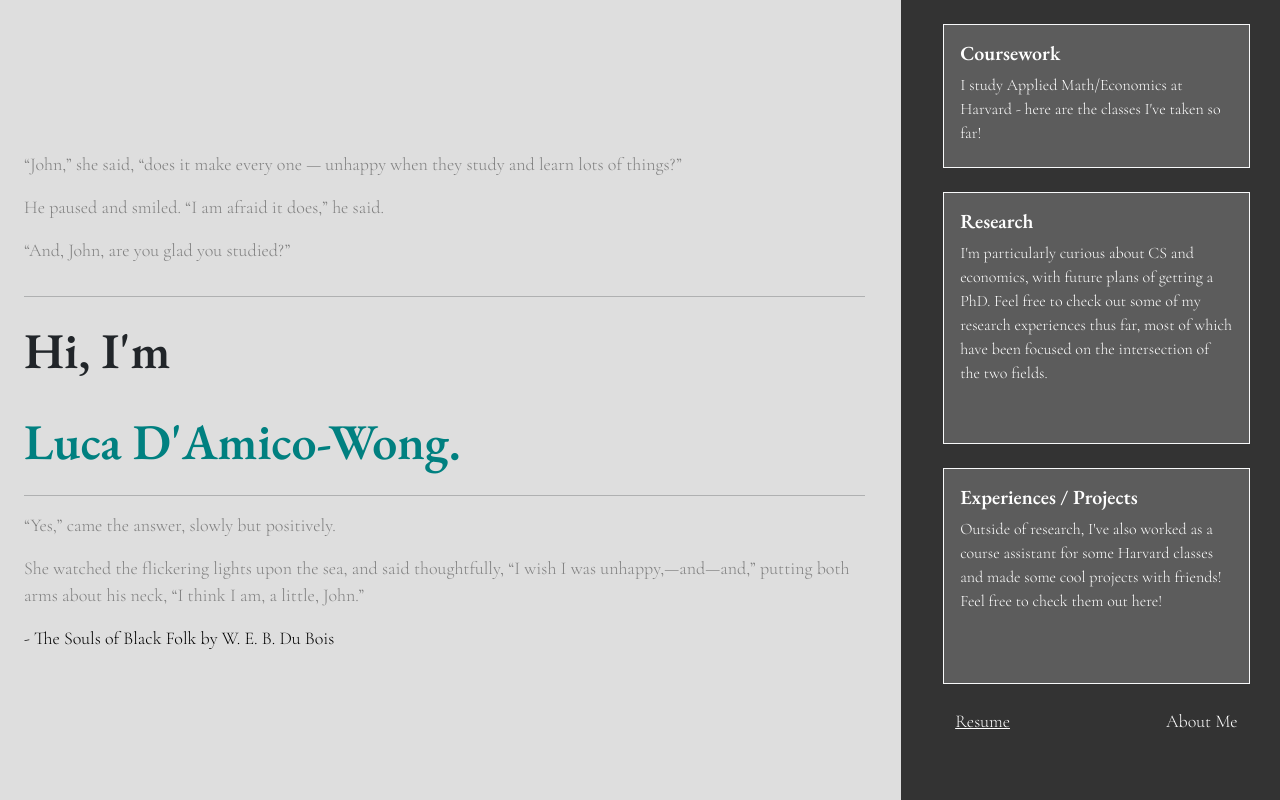
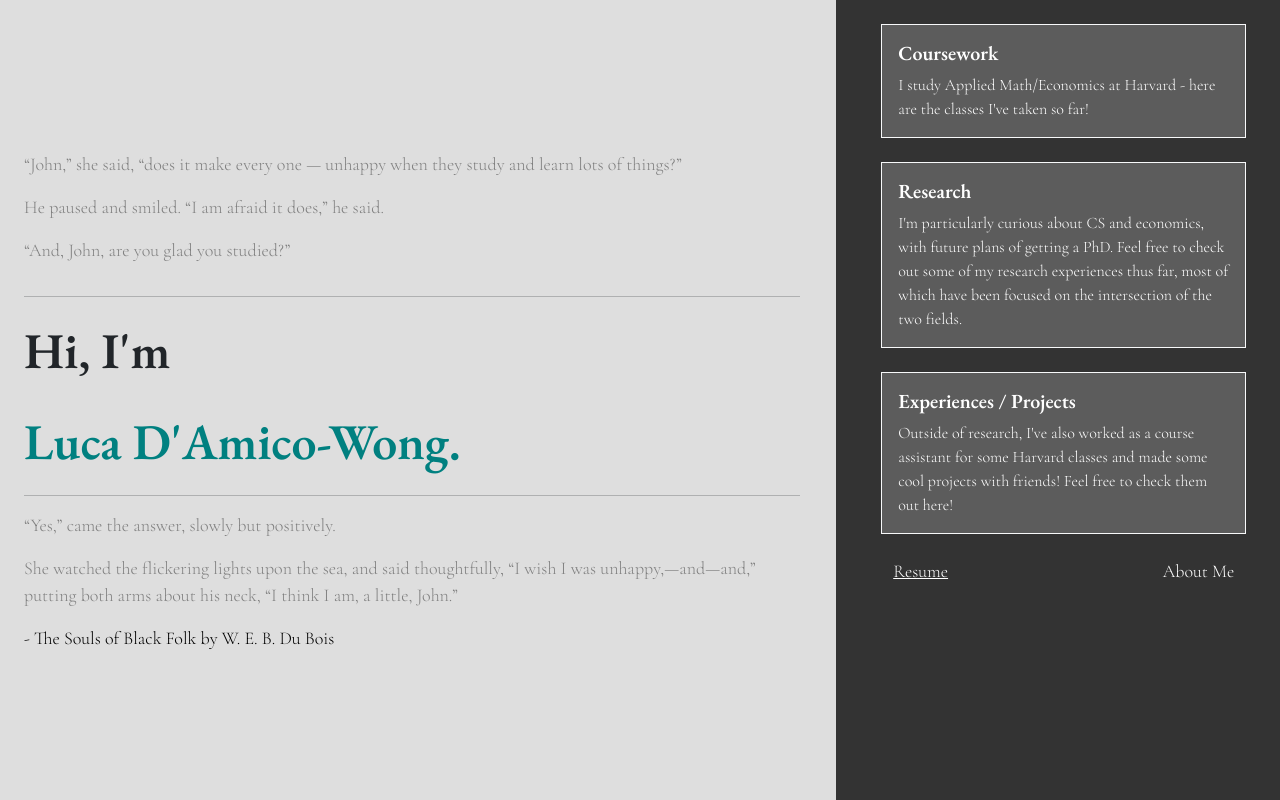
Before and after one commit to lucadwong/lucadwong.github.io, a plain HTML site: page index.html in a window 1280 px wide. Drawn offline with nearby package versions, Linux system fonts and the light colour scheme.

Commit message:
minor fix

```diff
--- a/index.html
+++ b/index.html
@@ -25,7 +25,7 @@
     <body style="overflow-y: hidden; overflow-x: hidden; background-color: white; vertical-align: middle;">
         <div id="home">
             <div class="row" style="height: 100%">
-                <div class="col-6" style="height: 100%; width: 70%; background-color: #dedede; overflow-y: scroll">
+                <div class="col-6" style="height: 100%; width: 65%; background-color: #dedede; overflow-y: scroll">
                     <div class="container">
                         <div class="row" style="height: 35%;">
                             <div style="position: relative">
@@ -52,10 +52,10 @@
                         </div>
                     </div>
                 </div>
-                <div class="col-6" style="height: 100%; width: 30%; background-color: rgba(0, 0, 0, 0.8); overflow-y:scroll">
+                <div class="col-6" style="height: 100%; width: 35%; background-color: rgba(0, 0, 0, 0.8); overflow-y:scroll">
                     <div class="container-fluid" style="width: 90%; height: 90%" id="home">
                         <br/>
-                        <div class="row card border-light grow rounded-0" style="height: 20%" onclick="section('coursework');type('coursework')">
+                        <div class="row card border-light grow rounded-0" onclick="section('coursework');type('coursework')">
                             <div class="card-body">
                                 <h5 class="card-title">Coursework</h5>
                                 <p class="card-text"> I study Applied Math/Economics at Harvard - here are the classes I've taken so far!
@@ -63,14 +63,14 @@
                             </div>
                         </div>
                         <br/>
-                        <div class="row card border-light grow rounded-0" style="height: 35%" onclick="section('research');type('research')">
+                        <div class="row card border-light grow rounded-0" onclick="section('research');type('research')">
                             <div class="card-body">
                                 <h5 class="card-title">Research</h5>
                                 <p class="card-text">I'm particularly curious about CS and economics, with future plans of getting a PhD. Feel free to check out some of my research experiences thus far, most of which have been focused on the intersection of the two fields.</p>
                             </div>
                         </div>
                         <br/>
-                        <div class="row card border-light grow rounded-0" style="height: 30%" onclick="section('projects');type('projects')">
+                        <div class="row card border-light grow rounded-0" onclick="section('projects');type('projects')">
                             <div class="card-body">
                                 <h5 class="card-title">Experiences / Projects</h5>
                                 <p class="card-text">Outside of research, I've also worked as a course assistant for some Harvard classes and made some cool projects with friends! Feel free to check them out here!</p>
```
